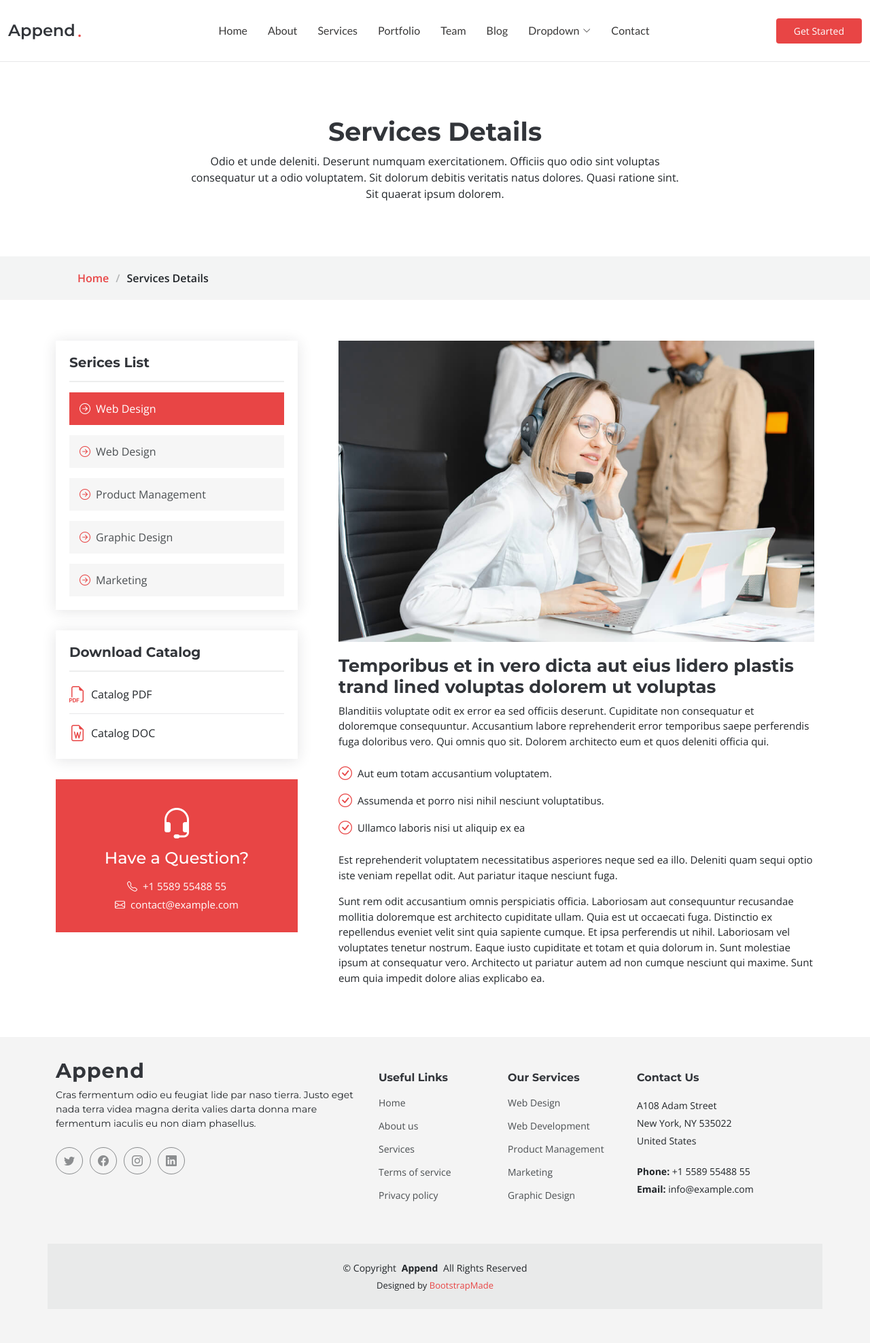
After one commit to BlazingRockStorm/flask-sample, a Flask app: page /services-details/ in a window 1280 px wide. The commit adds this page. Shown: the whole page at 68% size. Run offline with Flask 3, Linux system fonts and the light colour scheme; some libraries are stand-ins or nearby versions.

Commit message:
add service-details page

```diff
--- a/application.py
+++ b/application.py
@@ -14,5 +14,9 @@ def blog():
 def blog_details():
     return render_template('blog-details.html')
 
+@application.route("/services-details/")
+def services_details():
+    return render_template('services-details.html')
+
 if __name__ == "__main__":
     application.run()
--- /dev/null
+++ b/templates/services-details.html
@@ -0,0 +1,268 @@
+<!DOCTYPE html>
+<html lang="en">
+
+<head>
+  <meta charset="utf-8">
+  <meta content="width=device-width, initial-scale=1.0" name="viewport">
+
+  <title>Services Details - Append Bootstrap Temlate</title>
+  <meta content="" name="description">
+  <meta content="" name="keywords">
+
+  <!-- Favicons -->
+  <link href="{{url_for('static', filename='img/favicon.png')}}" rel="icon">
+  <link href="{{url_for('static', filename='img/apple-touch-icon.png')}}" rel="apple-touch-icon">
+
+  <!-- Fonts -->
+  <link href="https://fonts.googleapis.com" rel="preconnect">
+  <link href="https://fonts.gstatic.com" rel="preconnect" crossorigin>
+  <link href="https://fonts.googleapis.com/css2?family=Open+Sans:ital,wght@0,300;0,400;0,500;0,600;0,700;0,800;1,300;1,400;1,500;1,600;1,700;1,800&family=Montserrat:ital,wght@0,100;0,200;0,300;0,400;0,500;0,600;0,700;0,800;0,900;1,100;1,200;1,300;1,400;1,500;1,600;1,700;1,800;1,900&family=Lato:ital,wght@0,100;0,300;0,400;0,700;0,900;1,100;1,300;1,400;1,700;1,900&display=swap" rel="stylesheet">
+
+  <!-- Vendor CSS Files -->
+  <link href="{{url_for('static', filename='vendor/bootstrap/css/bootstrap.min.css')}}" rel="stylesheet">
+  <link href="{{url_for('static', filename='vendor/bootstrap-icons/bootstrap-icons.css')}}" rel="stylesheet">
+  <link href="{{url_for('static', filename='vendor/glightbox/css/glightbox.min.css')}}" rel="stylesheet">
+  <link href="{{url_for('static', filename='vendor/swiper/swiper-bundle.min.css')}}" rel="stylesheet">
+  <link href="{{url_for('static', filename='vendor/aos/aos.css')}}" rel="stylesheet">
+
+  <!-- Template Main CSS File -->
+  <link href="{{url_for('static', filename='css/main.css')}}" rel="stylesheet">
+
+  <!-- =======================================================
+  * Template Name: Append
+  * Updated: Sep 18 2023 with Bootstrap v5.3.2
+  * Template URL: https://bootstrapmade.com/append-bootstrap-website-template/
+  * Author: BootstrapMade.com
+  * License: https://bootstrapmade.com/license/
+  ======================================================== -->
+</head>
+
+<body class="services-details-page" data-bs-spy="scroll" data-bs-target="#navmenu">
+
+  <!-- ======= Header ======= -->
+  <header id="header" class="header sticky-top d-flex align-items-center">
+    <div class="container-fluid d-flex align-items-center justify-content-between">
+
+      <a href="index.html" class="logo d-flex align-items-center me-auto me-xl-0">
+        <!-- Uncomment the line below if you also wish to use an image logo -->
+        <!-- <img src="assets/img/logo.png" alt=""> -->
+        <h1>Append</h1>
+        <span>.</span>
+      </a>
+
+      <!-- Nav Menu -->
+      <nav id="navmenu" class="navmenu">
+        <ul>
+          <li><a href="index.html#hero">Home</a></li>
+          <li><a href="index.html#about">About</a></li>
+          <li><a href="index.html#services">Services</a></li>
+          <li><a href="index.html#portfolio">Portfolio</a></li>
+          <li><a href="index.html#team">Team</a></li>
+          <li><a href="blog.html">Blog</a></li>
+          <li class="dropdown has-dropdown"><a href="#"><span>Dropdown</span> <i class="bi bi-chevron-down"></i></a>
+            <ul class="dd-box-shadow">
+              <li><a href="#">Dropdown 1</a></li>
+              <li class="dropdown has-dropdown"><a href="#"><span>Deep Dropdown</span> <i class="bi bi-chevron-down"></i></a>
+                <ul class="dd-box-shadow">
+                  <li><a href="#">Deep Dropdown 1</a></li>
+                  <li><a href="#">Deep Dropdown 2</a></li>
+                  <li><a href="#">Deep Dropdown 3</a></li>
+                  <li><a href="#">Deep Dropdown 4</a></li>
+                  <li><a href="#">Deep Dropdown 5</a></li>
+                </ul>
+              </li>
+              <li><a href="#">Dropdown 2</a></li>
+              <li><a href="#">Dropdown 3</a></li>
+              <li><a href="#">Dropdown 4</a></li>
+            </ul>
+          </li>
+          <li><a href="index.html#contact">Contact</a></li>
+        </ul>
+
+        <i class="mobile-nav-toggle d-xl-none bi bi-list"></i>
+      </nav><!-- End Nav Menu -->
+
+      <a class="btn-getstarted" href="index.html#about">Get Started</a>
+
+    </div>
+  </header><!-- End Header -->
+
+  <main id="main">
+
+    <!-- Services Details Page Title & Breadcrumbs -->
+    <div data-aos="fade" class="page-title">
+      <div class="heading">
+        <div class="container">
+          <div class="row d-flex justify-content-center text-center">
+            <div class="col-lg-8">
+              <h1>Services Details</h1>
+              <p class="mb-0">Odio et unde deleniti. Deserunt numquam exercitationem. Officiis quo odio sint voluptas consequatur ut a odio voluptatem. Sit dolorum debitis veritatis natus dolores. Quasi ratione sint. Sit quaerat ipsum dolorem.</p>
+            </div>
+          </div>
+        </div>
+      </div>
+      <nav class="breadcrumbs">
+        <div class="container">
+          <ol>
+            <li><a href="index.html">Home</a></li>
+            <li class="current">Services Details</li>
+          </ol>
+        </div>
+      </nav>
+    </div><!-- End Page Title -->
+
+    <!-- Service-details Section - Services Details Page -->
+    <section id="service-details" class="service-details">
+
+      <div class="container">
+
+        <div class="row gy-5">
+
+          <div class="col-lg-4" data-aos="fade-up" data-aos-delay="100">
+
+            <div class="service-box">
+              <h4>Serices List</h4>
+              <div class="services-list">
+                <a href="#" class="active"><i class="bi bi-arrow-right-circle"></i><span>Web Design</span></a>
+                <a href="#"><i class="bi bi-arrow-right-circle"></i><span>Web Design</span></a>
+                <a href="#"><i class="bi bi-arrow-right-circle"></i><span>Product Management</span></a>
+                <a href="#"><i class="bi bi-arrow-right-circle"></i><span>Graphic Design</span></a>
+                <a href="#"><i class="bi bi-arrow-right-circle"></i><span>Marketing</span></a>
+              </div>
+            </div><!-- End Services List -->
+
+            <div class="service-box">
+              <h4>Download Catalog</h4>
+              <div class="download-catalog">
+                <a href="#"><i class="bi bi-filetype-pdf"></i><span>Catalog PDF</span></a>
+                <a href="#"><i class="bi bi-file-earmark-word"></i><span>Catalog DOC</span></a>
+              </div>
+            </div><!-- End Services List -->
+
+            <div class="help-box d-flex flex-column justify-content-center align-items-center">
+              <i class="bi bi-headset help-icon"></i>
+              <h4>Have a Question?</h4>
+              <p class="d-flex align-items-center mt-2 mb-0"><i class="bi bi-telephone me-2"></i> <span>+1 5589 55488 55</span></p>
+              <p class="d-flex align-items-center mt-1 mb-0"><i class="bi bi-envelope me-2"></i> <a href="mailto:contact@example.com">contact@example.com</a></span></p>
+            </div>
+
+          </div>
+
+          <div class="col-lg-8 ps-lg-5" data-aos="fade-up" data-aos-delay="200">
+            <img src="{{url_for('static', filename='img/services.jpg')}}" alt="" class="img-fluid services-img">
+            <h3>Temporibus et in vero dicta aut eius lidero plastis trand lined voluptas dolorem ut voluptas</h3>
+            <p>
+              Blanditiis voluptate odit ex error ea sed officiis deserunt. Cupiditate non consequatur et doloremque consequuntur. Accusantium labore reprehenderit error temporibus saepe perferendis fuga doloribus vero. Qui omnis quo sit. Dolorem architecto eum et quos deleniti officia qui.
+            </p>
+            <ul>
+              <li><i class="bi bi-check-circle"></i> <span>Aut eum totam accusantium voluptatem.</span></li>
+              <li><i class="bi bi-check-circle"></i> <span>Assumenda et porro nisi nihil nesciunt voluptatibus.</span></li>
+              <li><i class="bi bi-check-circle"></i> <span>Ullamco laboris nisi ut aliquip ex ea</span></li>
+            </ul>
+            <p>
+              Est reprehenderit voluptatem necessitatibus asperiores neque sed ea illo. Deleniti quam sequi optio iste veniam repellat odit. Aut pariatur itaque nesciunt fuga.
+            </p>
+            <p>
+              Sunt rem odit accusantium omnis perspiciatis officia. Laboriosam aut consequuntur recusandae mollitia doloremque est architecto cupiditate ullam. Quia est ut occaecati fuga. Distinctio ex repellendus eveniet velit sint quia sapiente cumque. Et ipsa perferendis ut nihil. Laboriosam vel voluptates tenetur nostrum. Eaque iusto cupiditate et totam et quia dolorum in. Sunt molestiae ipsum at consequatur vero. Architecto ut pariatur autem ad non cumque nesciunt qui maxime. Sunt eum quia impedit dolore alias explicabo ea.
+            </p>
+          </div>
+
+        </div>
+
+      </div>
+
+    </section><!-- End Service-details Section -->
+
+  </main>
+
+  <!-- ======= Footer ======= -->
+  <footer id="footer" class="footer">
+
+    <div class="container footer-top">
+      <div class="row gy-4">
+        <div class="col-lg-5 col-md-12 footer-about">
+          <a href="index.html" class="logo d-flex align-items-center">
+            <span>Append</span>
+          </a>
+          <p>Cras fermentum odio eu feugiat lide par naso tierra. Justo eget nada terra videa magna derita valies darta donna mare fermentum iaculis eu non diam phasellus.</p>
+          <div class="social-links d-flex mt-4">
+            <a href=""><i class="bi bi-twitter"></i></a>
+            <a href=""><i class="bi bi-facebook"></i></a>
+            <a href=""><i class="bi bi-instagram"></i></a>
+            <a href=""><i class="bi bi-linkedin"></i></a>
+          </div>
+        </div>
+
+        <div class="col-lg-2 col-6 footer-links">
+          <h4>Useful Links</h4>
+          <ul>
+            <li><a href="#">Home</a></li>
+            <li><a href="#">About us</a></li>
+            <li><a href="#">Services</a></li>
+            <li><a href="#">Terms of service</a></li>
+            <li><a href="#">Privacy policy</a></li>
+          </ul>
+        </div>
+
+        <div class="col-lg-2 col-6 footer-links">
+          <h4>Our Services</h4>
+          <ul>
+            <li><a href="#">Web Design</a></li>
+            <li><a href="#">Web Development</a></li>
+            <li><a href="#">Product Management</a></li>
+            <li><a href="#">Marketing</a></li>
+            <li><a href="#">Graphic Design</a></li>
+          </ul>
+        </div>
+
+        <div class="col-lg-3 col-md-12 footer-contact text-center text-md-start">
+          <h4>Contact Us</h4>
+          <p>A108 Adam Street</p>
+          <p>New York, NY 535022</p>
+          <p>United States</p>
+          <p class="mt-4"><strong>Phone:</strong> <span>+1 5589 55488 55</span></p>
+          <p><strong>Email:</strong> <span>info@example.com</span></p>
+        </div>
+
+      </div>
+    </div>
+
+    <div class="container copyright text-center mt-4">
+      <p>&copy; <span>Copyright</span> <strong class="px-1">Append</strong> <span>All Rights Reserved</span></p>
+      <div class="credits">
+        <!-- All the links in the footer should remain intact. -->
+        <!-- You can delete the links only if you've purchased the pro version. -->
+        <!-- Licensing information: https://bootstrapmade.com/license/ -->
+        <!-- Purchase the pro version with working PHP/AJAX contact form: [buy-url] -->
+        Designed by <a href="https://bootstrapmade.com/">BootstrapMade</a>
+      </div>
+    </div>
+
+  </footer><!-- End Footer -->
+
+  <!-- Scroll Top Button -->
+  <a href="#" id="scroll-top" class="scroll-top d-flex align-items-center justify-content-center"><i class="bi bi-arrow-up-short"></i></a>
+
+  <!-- Preloader -->
+  <div id="preloader">
+    <div></div>
+    <div></div>
+    <div></div>
+    <div></div>
+  </div>
+
+  <!-- Vendor JS Files -->
+  <script src="{{url_for('static', filename='vendor/bootstrap/js/bootstrap.bundle.min.js')}}"></script>
+  <script src="{{url_for('static', filename='vendor/glightbox/js/glightbox.min.js')}}"></script>
+  <script src="{{url_for('static', filename='vendor/purecounter/purecounter_vanilla.js')}}"></script>
+  <script src="{{url_for('static', filename='vendor/isotope-layout/isotope.pkgd.min.js')}}"></script>
+  <script src="{{url_for('static', filename='vendor/swiper/swiper-bundle.min.js')}}"></script>
+  <script src="{{url_for('static', filename='vendor/aos/aos.js')}}"></script>
+  <script src="{{url_for('static', filename='vendor/php-email-form/validate.js')}}"></script>
+
+  <!-- Template Main JS File -->
+  <script src="{{url_for('static', filename='js/main.js')}}"></script>
+
+</body>
+
+</html>
```
Also changed, not shown: templates/index.html (+6 -6 lines).
